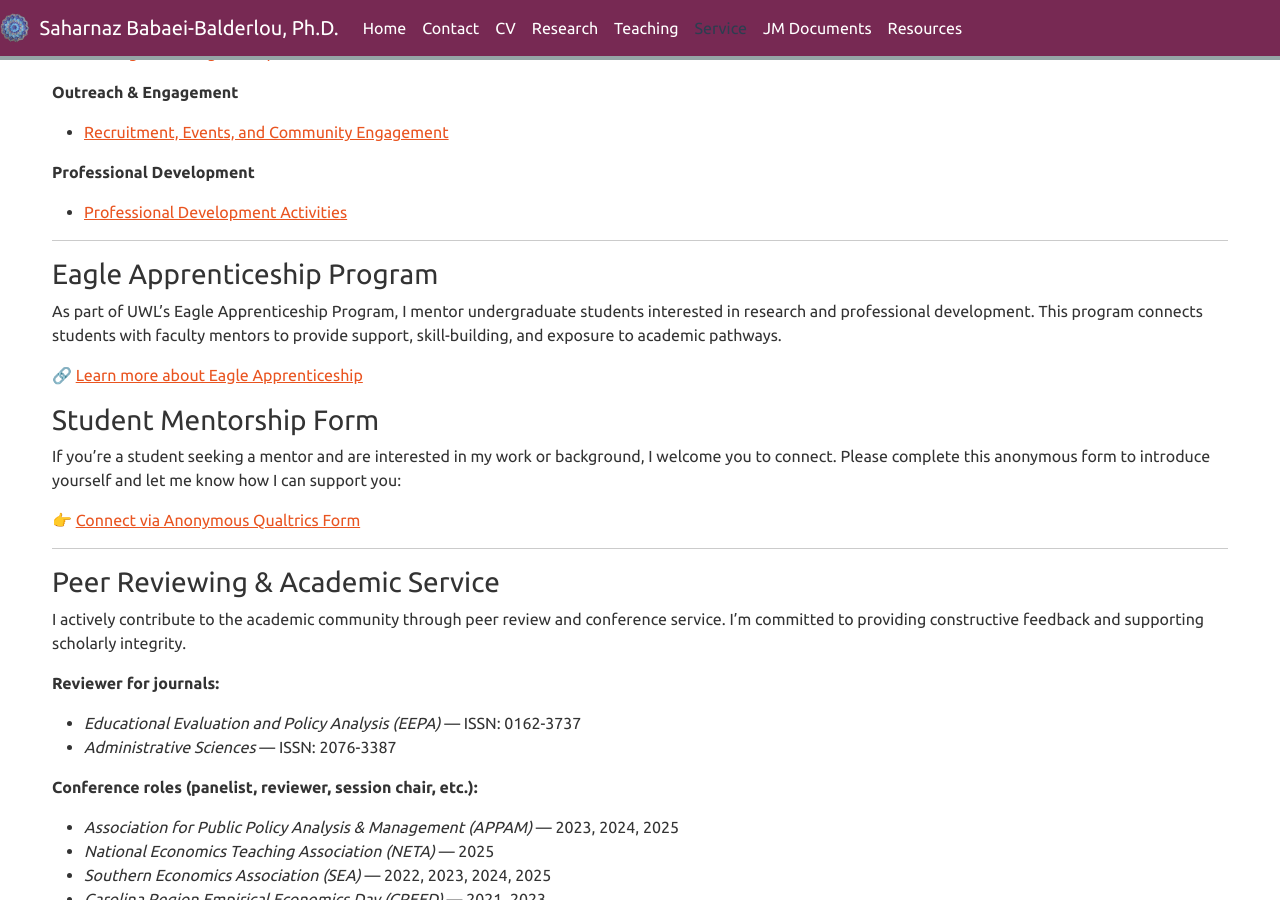
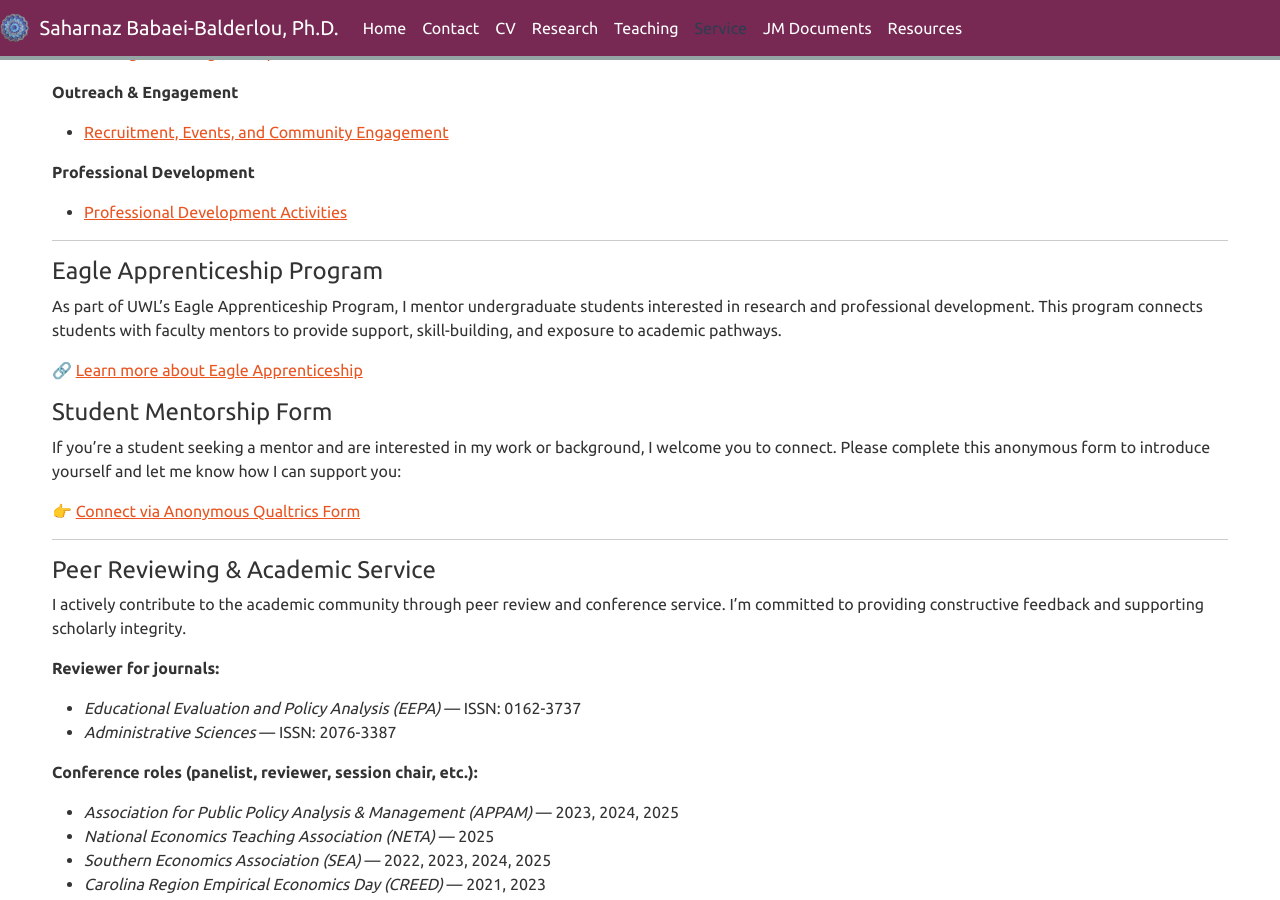
Before and after one commit to saharnazb/saharnazb.github.io, a Jekyll site: the page built from _pages/service.md, in a window 1280 px wide and 900 px high, scrolled down 489 px. Built offline with Jekyll 4.4.1, drawn with Linux system fonts in a browser that asks for light colours; nearby versions of some CDN libraries; library files that are not in the unit come from our copies; a style sheet for code colours, icons or effects is not loaded.

```diff
--- a/_pages/service.md
+++ b/_pages/service.md
@@ -30,13 +30,13 @@ Welcome to my service page. I actively engage in mentorship, academic service, a
 
 ---
 
-### Eagle Apprenticeship Program
+#### Eagle Apprenticeship Program
 
 As part of UWL’s Eagle Apprenticeship Program, I mentor undergraduate students interested in research and professional development. This program connects students with faculty mentors to provide support, skill-building, and exposure to academic pathways.
 
 🔗 [Learn more about Eagle Apprenticeship](https://www.uwlax.edu/urc/eagle-apprentices/)
 
-### Student Mentorship Form
+#### Student Mentorship Form
 
 If you’re a student seeking a mentor and are interested in my work or background, I welcome you to connect. Please complete this anonymous form to introduce yourself and let me know how I can support you:
 
@@ -44,7 +44,7 @@ If you’re a student seeking a mentor and are interested in my work or backgrou
 
 ---
 
-### Peer Reviewing & Academic Service
+#### Peer Reviewing & Academic Service
 
 I actively contribute to the academic community through peer review and conference service. I’m committed to providing constructive feedback and supporting scholarly integrity.
 
@@ -62,7 +62,7 @@ I actively contribute to the academic community through peer review and conferen
 
 ---
 
-### Strategic Planning & Campus Involvement
+#### Strategic Planning & Campus Involvement
 
 I actively support campus-wide initiatives and collaborative projects:
 
@@ -73,7 +73,7 @@ I actively support campus-wide initiatives and collaborative projects:
 
 ---
 
-### Recruitment, Events, and Community Engagement
+#### Recruitment, Events, and Community Engagement
 
 - Participated in Scholar Day to welcome and support newly admitted UWL students
 - Led recruitment events for prospective economics students at UWL
@@ -82,7 +82,7 @@ I actively support campus-wide initiatives and collaborative projects:
 
 ---
 
-### Professional Development Activities
+#### Professional Development Activities
 
 - **UWL Master Advisor Program** — Certified in academic advising and student support (May 2025)
 - **Preparing Future Faculty Program** — Center for Teaching Excellence, University of South Carolina (2018–2024)
```
